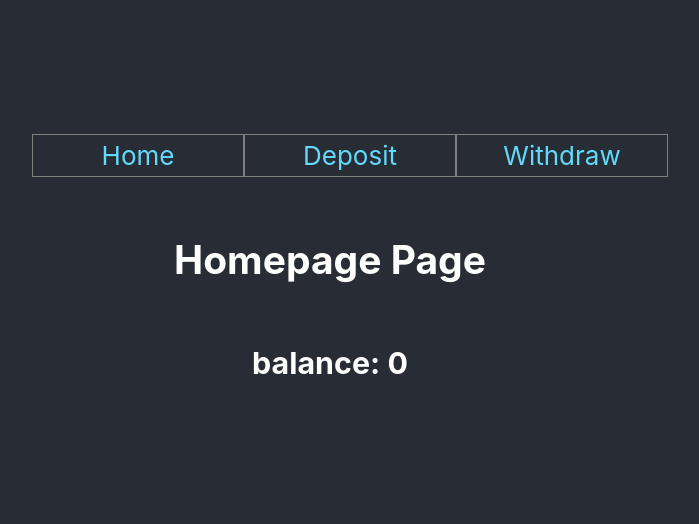
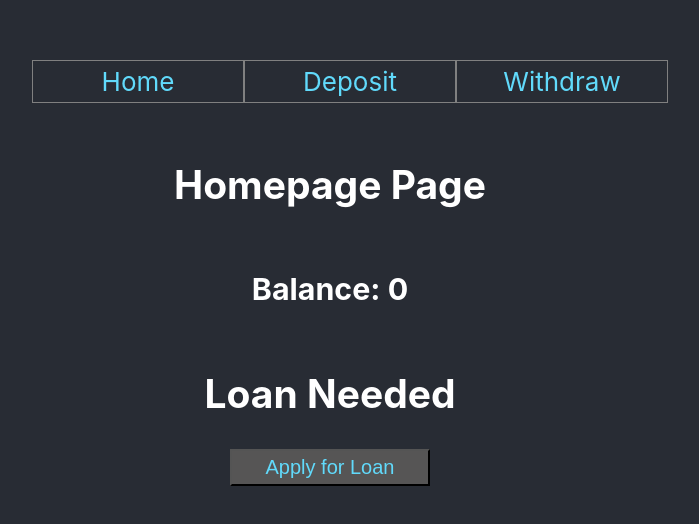
Before and after one commit to Gbenro/ReactHooks, a React (Create React App) app: page / in a window 1280 px wide. Shown: the part 140-664 px from the top of the page, without its empty margins (310-1009 px from the left). Built offline with nearby package versions, Linux system fonts and the light colour scheme.

Commit message:
combining multiple reducers

```diff
--- a/src/App.scss
+++ b/src/App.scss
@@ -75,3 +75,16 @@
   justify-content: space-between;
   width: 300px;
 }
+
+.button-style {
+  padding: 5px;
+  width: 200px;
+  color: #61dafb;
+  background: #565555;
+  font-size: 20px;
+  cursor: pointer;
+}
+
+.button-style:disabled {
+  background: #dddddd;
+}
--- a/src/index.js
+++ b/src/index.js
@@ -3,11 +3,12 @@ import ReactDOM from "react-dom";
 import "./index.css";
 import App from "./App";
 import reportWebVitals from "./reportWebVitals";
-import { createStore } from "redux";
-import Reducer from "./store/reducer";
+import { createStore, combineReducers } from "redux";
+import balanceReducer from "./store/balanceReducer";
+import loanReducer from "./store/loanReducer";
 import { Provider } from "react-redux";
 
-const store = createStore(Reducer);
+const store = createStore(combineReducers({ balanceReducer, loanReducer }));
 ReactDOM.render(
   <React.StrictMode>
     <Provider store={store}>
--- a/src/pages/depositPage.js
+++ b/src/pages/depositPage.js
@@ -2,7 +2,8 @@ import React from "react";
 import { useSelector, useDispatch } from "react-redux";
 
 function Deposit() {
-  const balance = useSelector((state) => state.balance);
+  const balance = useSelector((state) => state.balanceReducer.balance);
+  const loan = useSelector((state) => state.loanReducer.loan);
   const dispatch = useDispatch();
 
   function onDepositHandle() {
@@ -13,8 +14,10 @@ function Deposit() {
     <>
       <h2>Deposit Page</h2>
       <h3>Balance: {balance}</h3>
-
-      <button onClick={onDepositHandle}>Deposit 5</button>
+      <h2>{loan ? "Loan Applied" : "Loan Needed"}</h2>
+      <button className="button-style" onClick={onDepositHandle}>
+        Deposit 5
+      </button>
     </>
   );
 }
--- a/src/pages/homepage.js
+++ b/src/pages/homepage.js
@@ -1,12 +1,27 @@
 import React from "react";
-import { useSelector } from "react-redux";
+import { useSelector, useDispatch } from "react-redux";
 
 function Homepage() {
-  const balance = useSelector((state) => state.balance);
+  const balance = useSelector((state) => state.balanceReducer.balance);
+  const loan = useSelector((state) => state.loanReducer.loan);
+  const dispatch = useDispatch();
+
+  function applyLoanHandle() {
+    dispatch({ type: "APPLY" });
+  }
   return (
     <>
       <h2>Homepage Page</h2>
-      <h3>balance: {balance}</h3>
+
+      <h3>Balance: {balance}</h3>
+      <h2>{loan ? "Loan Applied" : "Loan Needed"}</h2>
+      <button
+        className="button-style"
+        onClick={applyLoanHandle}
+        disabled={loan ? true : false}
+      >
+        {loan ? "Loan Applied" : "Apply for Loan"}
+      </button>
     </>
   );
 }
--- a/src/pages/withdrawPage.js
+++ b/src/pages/withdrawPage.js
@@ -2,7 +2,8 @@ import React from "react";
 import { useDispatch, useSelector } from "react-redux";
 
 function Withdraw() {
-  const balance = useSelector((state) => state.balance);
+  const balance = useSelector((state) => state.balanceReducer.balance);
+  const loan = useSelector((state) => state.loanReducer.loan);
   const dispatch = useDispatch();
 
   function onWithdrawHandle() {
@@ -13,8 +14,10 @@ function Withdraw() {
     <>
       <h2>Withdraw Page</h2>
       <h3>Balance: {balance}</h3>
-
-      <button onClick={onWithdrawHandle}>Deposit 5</button>
+      <h2>{loan ? "Loan Applied" : "Loan Needed"}</h2>
+      <button className="button-style" onClick={onWithdrawHandle}>
+        Deposit 5
+      </button>
     </>
   );
 }
--- /dev/null
+++ b/src/store/loanReducer.js
@@ -0,0 +1,14 @@
+const initialState = {
+  loan: false,
+};
+
+function loanReducer(state = initialState, action) {
+  switch (action.type) {
+    case "APPLY":
+      return { loan: true };
+    default:
+      return state;
+  }
+}
+
+export default loanReducer;
```
Also changed, not shown: src/store/balanceReducer.js (renamed from src/store/reducer.js).
